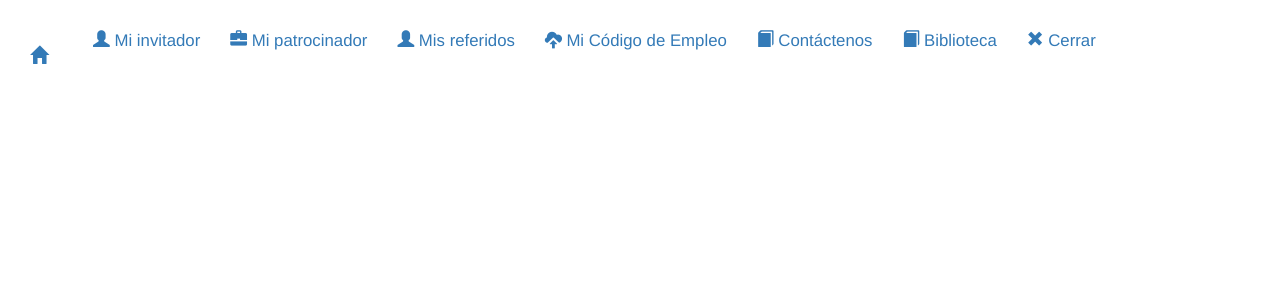
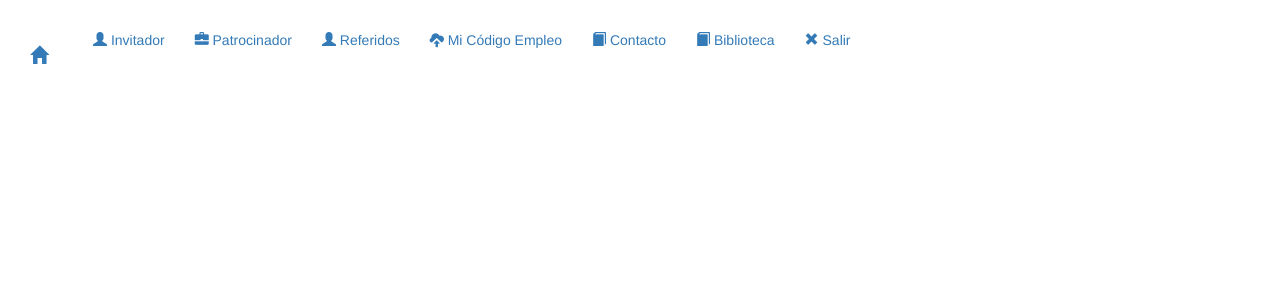
Before and after one commit to johnarleycano/entre_amigos, a PHP site: the page made by application/views/plantillas/menu.php in a window 1280 px wide. Shown: the top 300 px of the page. Run offline with PHP 8.4, Linux system fonts and the light colour scheme; the template is opened without the code that fills it, so the values that code supplies are empty; some libraries are stand-ins or nearby versions.

Commit message:
style(Menu): modificaciones generales

```diff
--- a/application/views/plantillas/menu.php
+++ b/application/views/plantillas/menu.php
@@ -11,13 +11,13 @@
 	<a class="navbar-brand" href="<?php echo site_url(); ?>"><span class="glyphicon glyphicon-home"></span></a>
 </div>
 
-<div class="navbar-collapse collapse" style="margin: 15px; font-size: 1.2em; font-color:white;">
+<div class="navbar-collapse collapse" style="margin-top: 15px; font-size: 1em; font-color:white;">
 	<!-- Opciones del menú -->
 	<ul class="nav navbar-nav">
 		<?php if($this->session->userdata('Tipo') == '1'){ ?>
 			<!-- Administración -->
 	        <li class="dropdown">
-	            <a href="#" class="dropdown-toggle" data-toggle="dropdown">Administración <b class="caret"></b></a>
+	            <a href="#" class="dropdown-toggle" data-toggle="dropdown">Admin <b class="caret"></b></a>
 	            <ul class="dropdown-menu">
 	                <li>
 	                    <a href="<?php echo site_url('administracion/visitas_biblioteca'); ?>"><span class="glyphicon glyphicon-book"></span> Accesos a la biblioteca</a>
@@ -69,9 +69,9 @@
 		<!-- Si se ha logueado -->
 		<?php if($id_usuario){ ?>
 			<!-- Mis invitaciones -->
-			<li><a href="<?php echo site_url('usuario/invitador'); ?>"><span class="glyphicon glyphicon-user"></span> Mi invitador</a></li>
+			<li><a href="<?php echo site_url('usuario/invitador'); ?>"><span class="glyphicon glyphicon-user"></span> Invitador</a></li>
 
-			<li><a href="<?php echo site_url('usuario/patrocinador'); ?>"><span class="glyphicon glyphicon-briefcase"></span> Mi patrocinador</a></li>
+			<li><a href="<?php echo site_url('usuario/patrocinador'); ?>"><span class="glyphicon glyphicon-briefcase"></span> Patrocinador</a></li>
 
 			<!-- Si no tiene código de empleo, menú para pedir cheque -->
 			<?php if($this->session->userdata('Codigo_Empleo') == 'Pendiente'){ ?>
@@ -79,13 +79,13 @@
 				<li><a href="<?php echo site_url('cheque'); ?>"><span class="glyphicon glyphicon-cloud-upload"></span> Afiliarse al club</a></li>
 			<?php }else{ ?>
 				<!-- Mis referidos -->
-				<li><a href="<?php echo site_url('usuario/referidos'); ?>"><span class="glyphicon glyphicon-user"></span> Mis referidos</a></li>
+				<li><a href="<?php echo site_url('usuario/referidos'); ?>"><span class="glyphicon glyphicon-user"></span> Referidos</a></li>
 
 				<!-- Mostrar código de empleo -->
-				<li><a href="<?php echo site_url('registro/codigo_empleo'); ?>"><span class="glyphicon glyphicon-cloud-upload"></span> Mi Código de Empleo</a></li>
+				<li><a href="<?php echo site_url('registro/codigo_empleo'); ?>"><span class="glyphicon glyphicon-cloud-upload"></span> Mi Código Empleo</a></li>
 
 				<!-- Contáctenos -->
-				<li><a href="<?php echo site_url('bienvenido/denuncia'); ?>"><span class="glyphicon glyphicon-book"></span> Contáctenos</a></li>
+				<li><a href="<?php echo site_url('bienvenido/denuncia'); ?>"><span class="glyphicon glyphicon-book"></span> Contacto</a></li>
 			<?php } ?>
 		<?php } ?>
 
@@ -95,7 +95,7 @@
 		<!-- Si se ha logueado -->
 		<?php if($id_usuario){ ?>
 			<!-- Cerrar Sesión -->
-			<li><a href="<?php echo site_url('usuario/finalizar') ?>"><span class="glyphicon glyphicon-remove"></span> Cerrar<?php //echo substr($this->session->userdata('Nombre'), 0, 15); ?></a></li>
+			<li><a href="<?php echo site_url('usuario/finalizar') ?>"><span class="glyphicon glyphicon-remove"></span> Salir<?php //echo substr($this->session->userdata('Nombre'), 0, 15); ?></a></li>
 		<?php } ?>
 	</ul><!-- Opciones del menú -->
 
```
